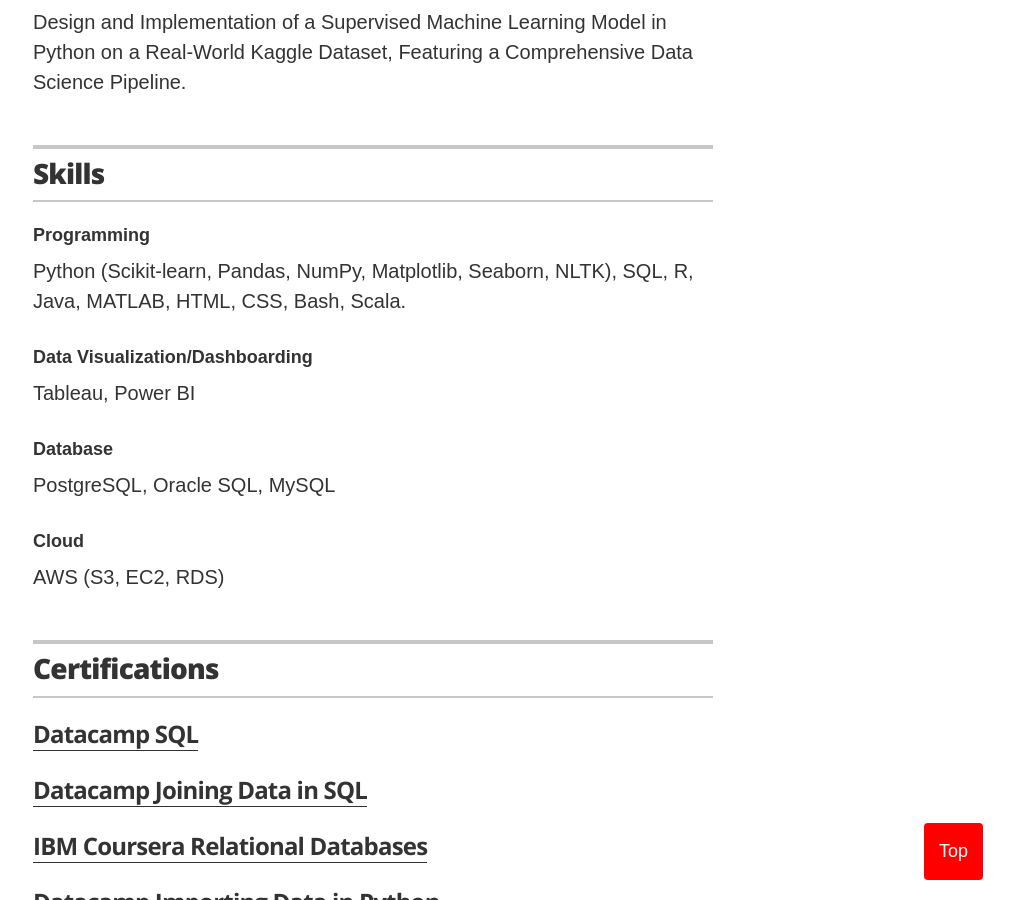
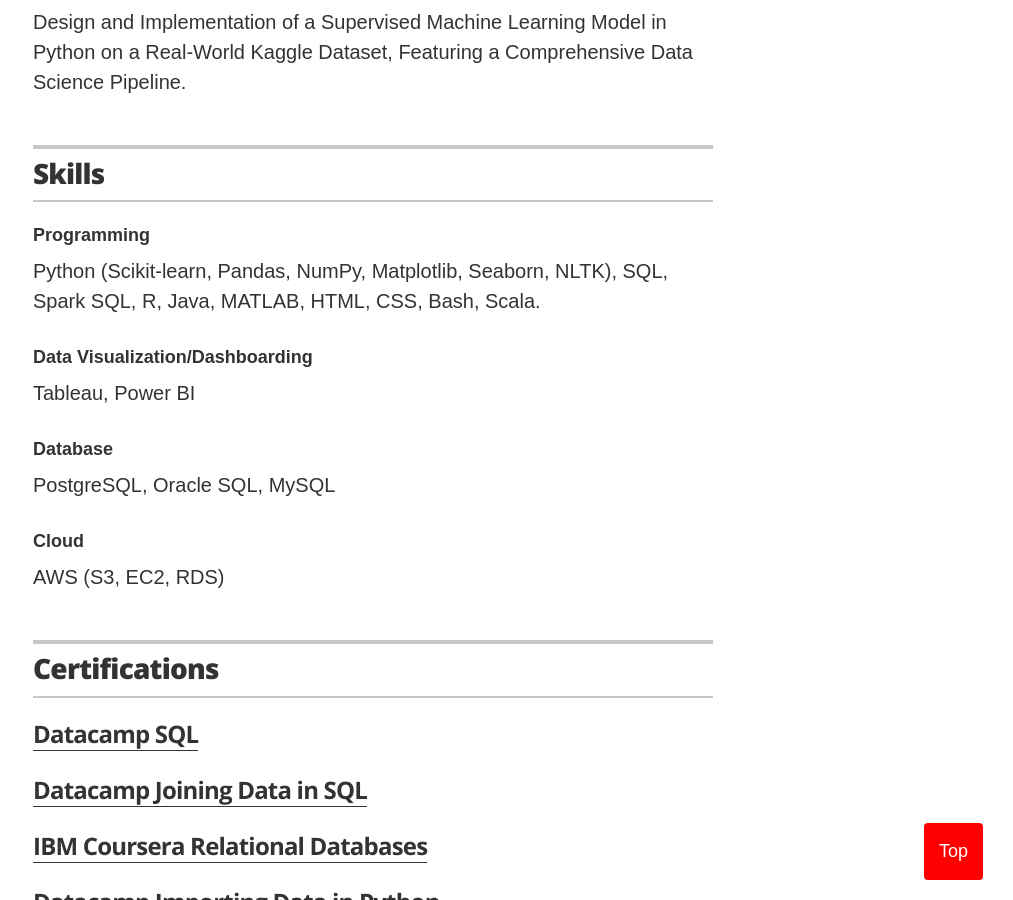
Before and after one commit to ttariqaziz/ttariqaziz.github.io, a Jekyll site: the page built from index.html, in a window 1280 px wide and 900 px high, scrolled down 2030 px. Shown: the whole window, without its empty margins (267-1280 px from the left). Built offline with Jekyll 4.4.1, drawn with Linux system fonts in a browser that asks for light colours.

Commit message:
Update skills.yml

```diff
--- a/_data/skills.yml
+++ b/_data/skills.yml
@@ -1,7 +1,7 @@
 # Skills
 # Programming
 - skill: Programming
-  description: Python (Scikit-learn, Pandas, NumPy, Matplotlib, Seaborn, NLTK), SQL, R, Java, MATLAB, HTML, CSS, Bash, Scala.
+  description: Python (Scikit-learn, Pandas, NumPy, Matplotlib, Seaborn, NLTK), SQL, Spark SQL, R, Java, MATLAB, HTML, CSS, Bash, Scala.
 
 # Dashboard
 - skill: Data Visualization/Dashboarding
```
